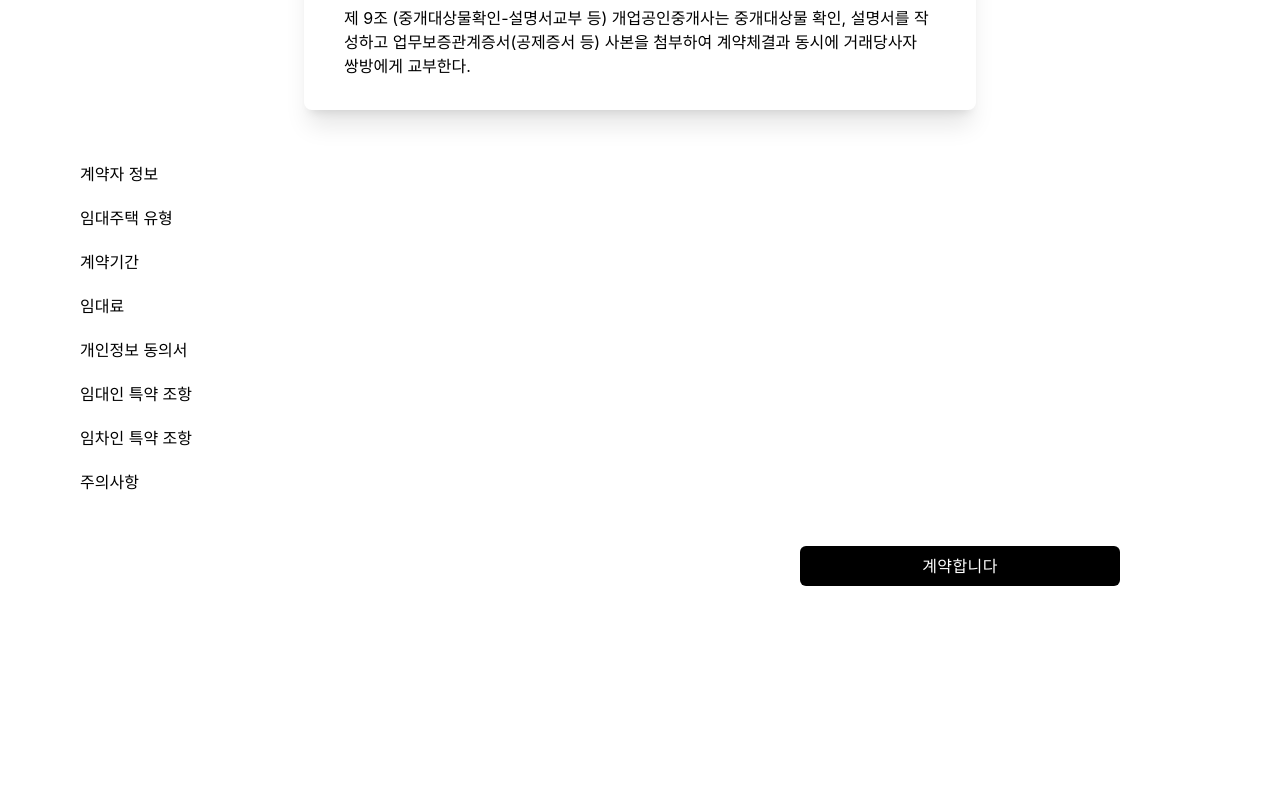
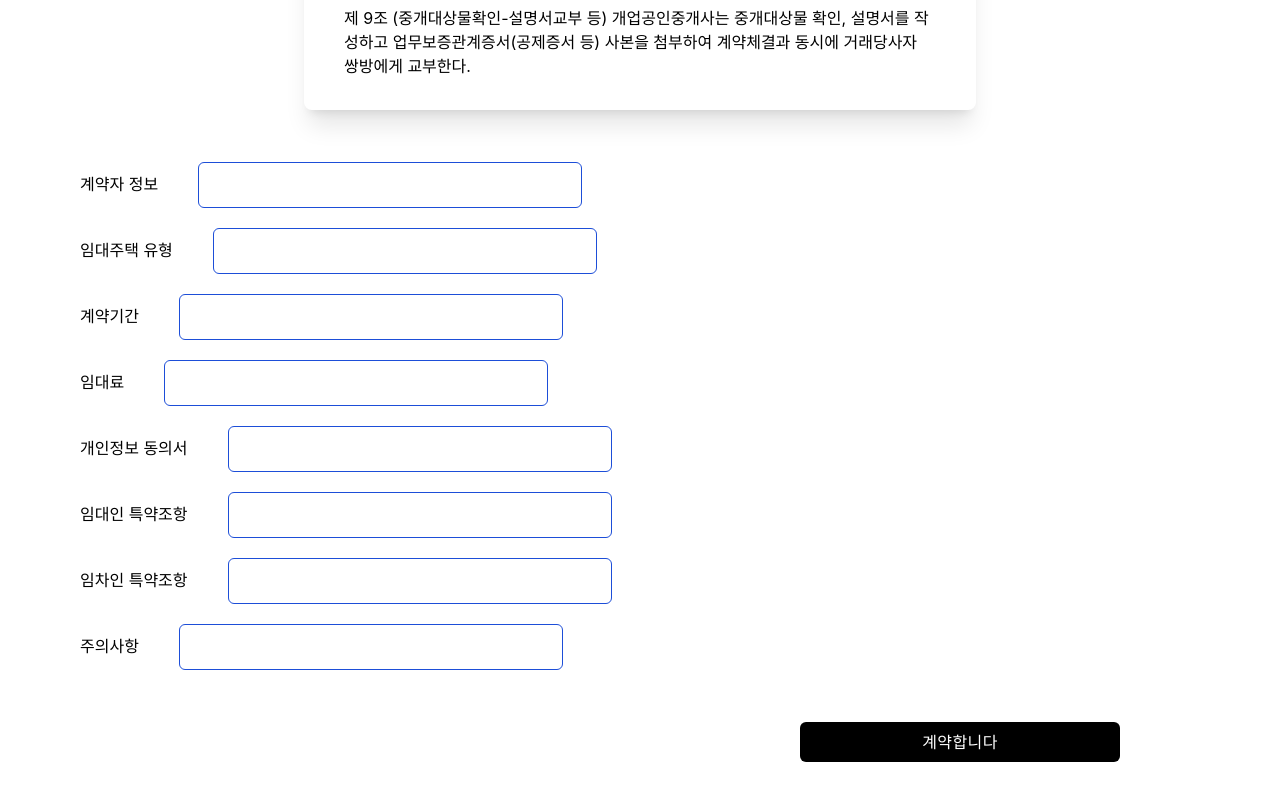
Before and after one commit to jchoo0x/BEB-07-anbang, a React (Create React App) app in the folder client/: page /contractagree in a window 1280 px wide. Shown: the part 994-1794 px from the top of the page. Built offline with nearby package versions, Linux system fonts and the light colour scheme.

Commit message:
Contract 빈칸 추가

```diff
--- a/client/src/pages/Contract.js
+++ b/client/src/pages/Contract.js
@@ -92,7 +92,7 @@ function Contract() {
         <div className="mt-5 ml-10">
           특약조항, 주의사항
           <input
-            className="flex items-center justify-between text-black border border-blue-700 bg-white max-w-sm font-mono text-sm py-3 px-4 w-[500px] rounded-md"
+            className="mx-5 text-black border border-blue-700 bg-white max-w-sm font-mono text-sm py-3 px-4 w-[500px] rounded-md"
             onChange={(e) => setAgreement(e.target.value)}
           />
         </div>
--- a/client/src/pages/ContractAgree.js
+++ b/client/src/pages/ContractAgree.js
@@ -62,36 +62,46 @@ function ContractAgree() {
       </div>
       <div className="mx-auto w-full rounded-lg px-10 py-8 ">
         <div className="mt-5 ml-10">
-          <p>계약자 정보</p>
+          계약자 정보
+          <input className="mx-10 text-black border border-blue-700 bg-white max-w-sm font-mono text-sm py-3 px-4 w-[500px] rounded-md" />
         </div>
         <div className="mt-5 ml-10">
-          <p>임대주택 유형</p>
+          임대주택 유형
+          <input className="mx-10 text-black border border-blue-700 bg-white max-w-sm font-mono text-sm py-3 px-4 w-[500px] rounded-md" />
         </div>
         <div className="mt-5 ml-10">
-          <p>계약기간</p>
+          계약기간
+          <input className="mx-10 text-black border border-blue-700 bg-white max-w-sm font-mono text-sm py-3 px-4 w-[500px] rounded-md" />
         </div>
         <div className="mt-5 ml-10">
-          <p>임대료</p>
+          임대료
+          <input className="mx-10 text-black border border-blue-700 bg-white max-w-sm font-mono text-sm py-3 px-4 w-[500px] rounded-md" />
         </div>
         <div className="mt-5 ml-10">
-          <p>개인정보 동의서</p>
+          개인정보 동의서
+          <input className="mx-10 text-black border border-blue-700 bg-white max-w-sm font-mono text-sm py-3 px-4 w-[500px] rounded-md" />
         </div>
         <div className="mt-5 ml-10">
-          <p>임대인 특약 조항</p>
+          임대인 특약조항
+          <input className="mx-10 text-black border border-blue-700 bg-white max-w-sm font-mono text-sm py-3 px-4 w-[500px] rounded-md" />
         </div>
         <div className="mt-5 ml-10">
-          <p>임차인 특약 조항</p>
+          임차인 특약조항
+          <input className="mx-10 text-black border border-blue-700 bg-white max-w-sm font-mono text-sm py-3 px-4 w-[500px] rounded-md" />
         </div>
         <div className="mt-5 ml-10">
-          <p>주의사항</p>
+          주의사항
+          <input className="mx-10 text-black border border-blue-700 bg-white max-w-sm font-mono text-sm py-3 px-4 w-[500px] rounded-md" />
         </div>
       </div>
-      <a
-        target="_blank"
-        className="mx-auto block w-1/4 translate-x-full translate-y-1/2 rounded-md bg-black px-4 py-2 text-center font-medium capitalize tracking-wide text-white transition-colors duration-300 hover:bg-gray-500 focus:outline-none"
-      >
-        계약합니다
-      </a>
+      <form>
+        <button
+          type="submit"
+          className="mx-auto block w-1/4 translate-x-full translate-y-1/2 rounded-md bg-black px-4 py-2 text-center font-medium capitalize tracking-wide text-white transition-colors duration-300 hover:bg-gray-500 focus:outline-none"
+        >
+          계약합니다
+        </button>
+      </form>
     </div>
   );
 }
```
